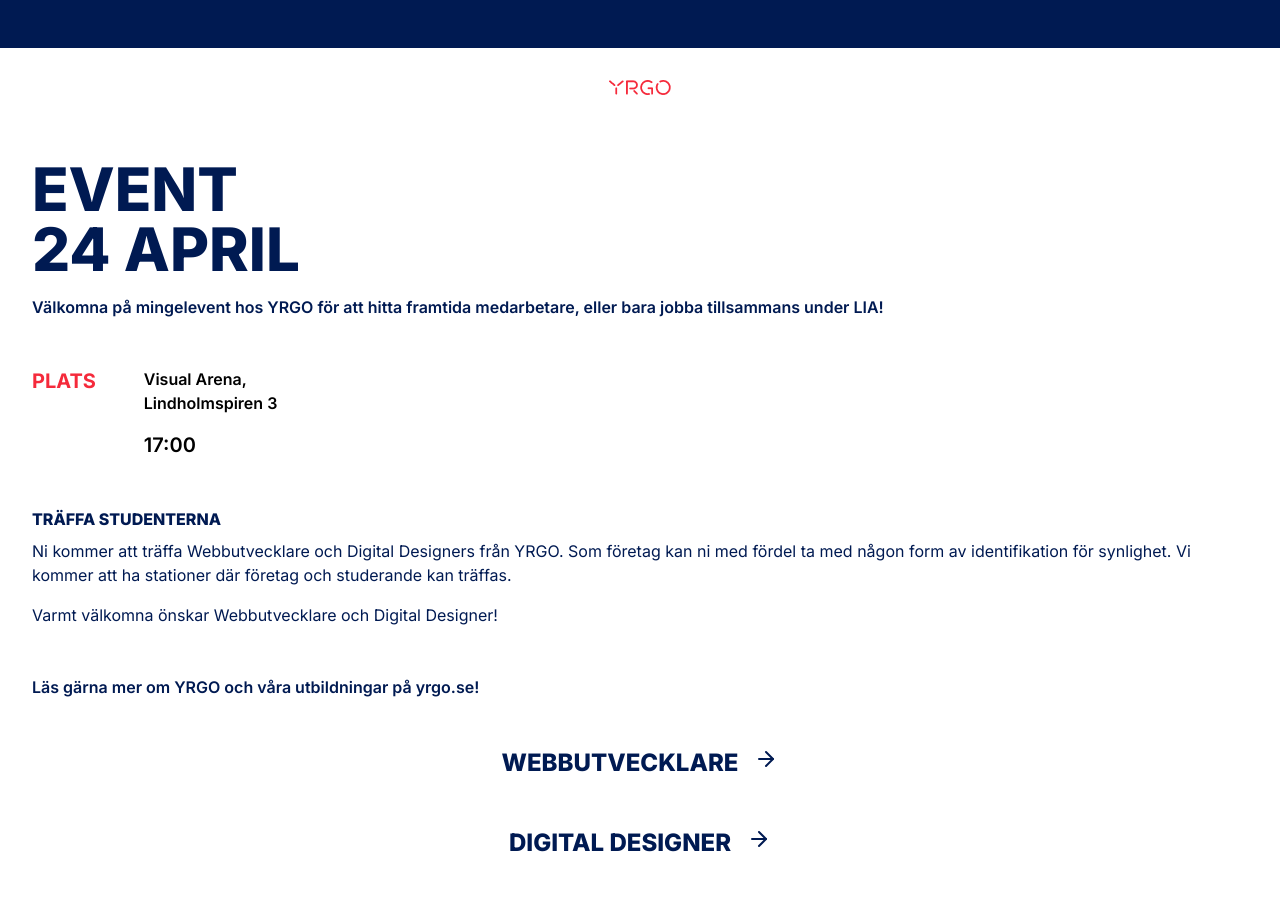
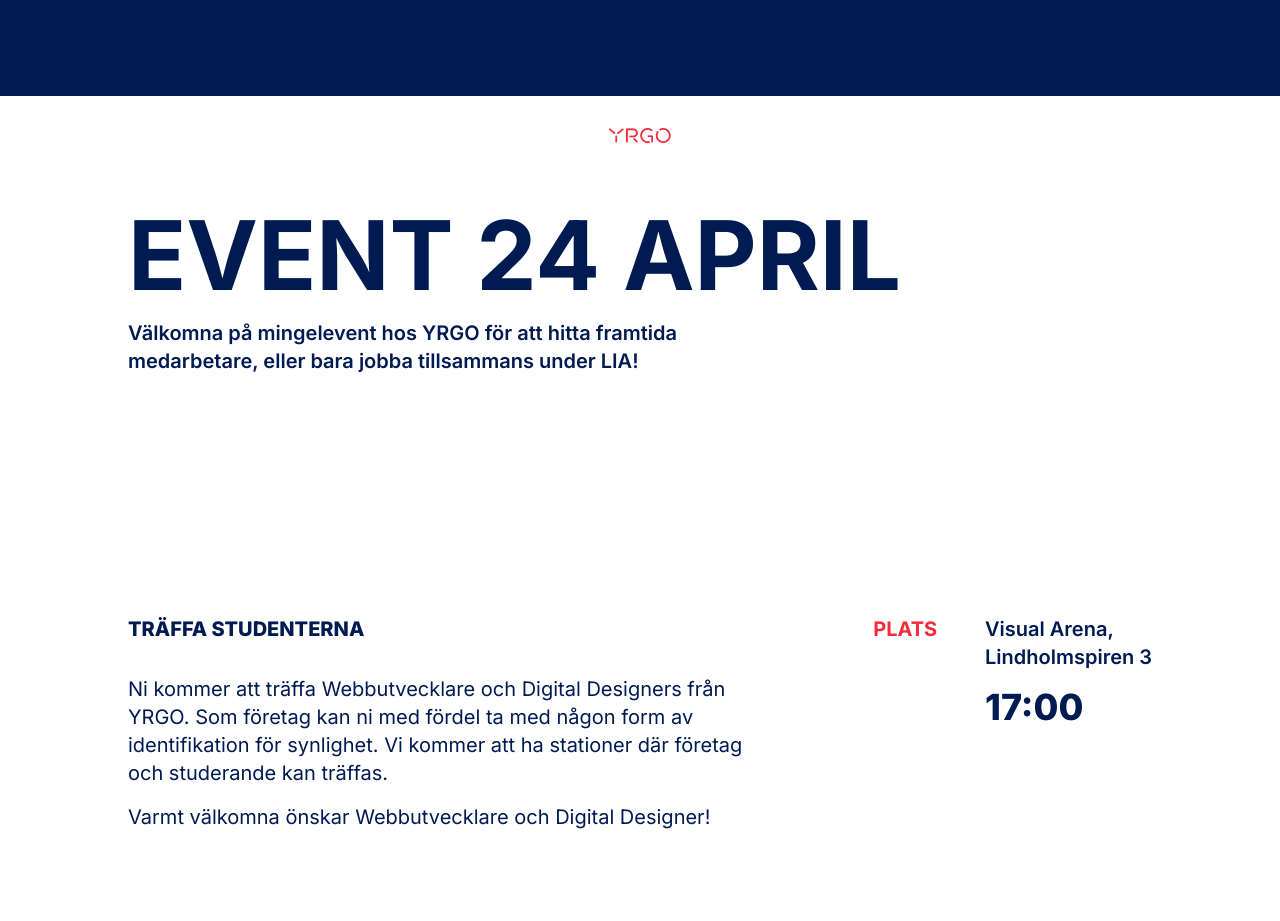
Before and after one commit to vojtechlevi/wu-dd-event, a React (Vite) app: page /event-info in a window 1280 px wide. Shown: the top 921 px of the page. Built offline with nearby package versions, Linux system fonts and the light colour scheme; no server answers; the HTML template or start-up script is replaced by a standard one.

Commit message:
add desktop view for SuccessModal and EventInfo

```diff
--- a/src/components/Modals/SuccessModal.jsx
+++ b/src/components/Modals/SuccessModal.jsx
@@ -6,19 +6,19 @@
   return (
     <>
       <div
-        className={`absolute left-0 top-0 z-10 flex h-full w-full items-center justify-center bg-black/20 backdrop-blur-sm `}
+        className={`absolute left-0 top-0 z-10 flex h-full w-full items-center justify-center bg-black/20 backdrop-blur-sm`}
       >
         <div
-          className={`mx-4 mt-12 flex flex-col items-start justify-center gap-4 border-2 border-yrgo-blue bg-white p-6 text-white`}
+          className={`mx-4 mt-12 flex flex-col items-start justify-center gap-4 border-2 border-yrgo-blue bg-white p-6 text-white md:max-w-xl`}
         >
           <h1 className="text-6xl font-extrabold uppercase text-yrgo-blue ">
             Tack!
           </h1>
-          <p className="mb-4 mr-12 text-yrgo-blue">
+          <p className="mb-4 mr-12 text-yrgo-blue lg:text-xl">
             Dina uppgifter kommer nu finnas tillgängliga för våra studenter
             inför LIA-ansökningar 2024!
           </p>
-
+          <div className="lg:border-2 lg:border-yrgo-red">
             <ButtonTextCentered
               fullWidth={true}
               isLink={true}
@@ -31,6 +31,7 @@
             </ButtonTextCentered>
           </div>
         </div>
+      </div>
     </>
   );
 };
--- a/src/pages/EventInfo.jsx
+++ b/src/pages/EventInfo.jsx
@@ -8,50 +8,57 @@
   return (
     <main className=" w-full">
       <header>
-        <div className=" flex h-12 w-full items-center justify-center bg-yrgo-blue"></div>
+        <div className=" flex h-12 w-full items-center justify-center bg-yrgo-blue lg:h-24"></div>
         <img src={yrgologo} alt="Yrgo logo text" className="mx-auto mt-8" />
       </header>
 
-      <section className=" mx-8 py-16  ">
-        <h1 className="mb-4 text-6xl font-extrabold uppercase text-yrgo-blue">
-          event <br />
-          24 april
+      <section className=" mx-8 py-16 lg:mx-32  ">
+        <h1 className="mb-4 text-6xl font-extrabold uppercase text-yrgo-blue lg:text-8xl lg:font-bold">
+          event 24 april
         </h1>
 
-        <p className="mb-12 font-semibold text-yrgo-blue">
+        <p className="mb-12 max-w-xl font-semibold  text-yrgo-blue lg:mb-60 lg:text-xl">
           Välkomna på mingelevent hos YRGO för att hitta framtida medarbetare,
           eller bara jobba tillsammans under LIA!
         </p>
 
+        <div className="flex-row-reverse gap-32 lg:flex">
           <div className="mb-12 flex gap-12">
             <p className="text-xl font-bold uppercase text-yrgo-red">plats</p>
-          <div className="flex flex-col gap-4 font-semibold text-black">
+            <div className="flex w-max flex-col gap-4 font-semibold text-black lg:text-xl lg:text-yrgo-blue">
               <p>
                 Visual Arena, <br />
                 Lindholmspiren 3
               </p>
-            <p className="text-xl">17:00</p>
+              <p className="text-xl lg:text-4xl lg:font-extrabold lg:text-yrgo-blue">
+                17:00
+              </p>
             </div>
           </div>
 
-        <p className=" mb-2 font-extrabold uppercase text-yrgo-blue">
+          <div>
+            <p className=" mb-2 font-extrabold uppercase text-yrgo-blue lg:mb-8 lg:text-xl">
               träffa studenterna
             </p>
-
             <div className="mb-12 text-yrgo-blue">
-          <p className="mb-4">
-            Ni kommer att träffa Webbutvecklare och Digital Designers från YRGO.
-            Som företag kan ni med fördel ta med någon form av identifikation
-            för synlighet. Vi kommer att ha stationer där företag och studerande
-            kan träffas.
+              <p className="mb-4 lg:text-xl">
+                Ni kommer att träffa Webbutvecklare och Digital Designers från
+                YRGO. Som företag kan ni med fördel ta med någon form av
+                identifikation för synlighet. Vi kommer att ha stationer där
+                företag och studerande kan träffas.
               </p>
-          <p>Varmt välkomna önskar Webbutvecklare och Digital Designer!</p>
+              <p className="lg:mb-32 lg:text-xl">
+                Varmt välkomna önskar Webbutvecklare och Digital Designer!
+              </p>
             </div>
-        <p className="mb-8 font-semibold text-yrgo-blue">
+            <p className="mb-8  font-semibold text-yrgo-blue lg:mb-6 lg:text-xl lg:font-medium">
               Läs gärna mer om YRGO och våra utbildningar på yrgo.se!
             </p>
+          </div>
+        </div>
 
-        <div className="mb-12 flex flex-col gap-4">
+        <div className="mb-12 flex flex-col gap-4 lg:max-w-sm lg:items-start lg:gap-6">
+          <div className="w-full border-yrgo-blue lg:border-2">
             <ButtonTextCentered
               color="blue"
               fullWidth={true}
@@ -63,6 +70,8 @@
                 <ArrowRight />
               </div>
             </ButtonTextCentered>
+          </div>
+          <div className="w-full border-yrgo-blue lg:border-2">
             <ButtonTextCentered
               color="blue"
               fullWidth={true}
@@ -75,8 +84,9 @@
               </div>
             </ButtonTextCentered>
           </div>
+        </div>
 
-        <h2 className="text-center  text-3xl font-extrabold uppercase text-yrgo-red">
+        <h2 className="text-center text-3xl font-extrabold uppercase text-yrgo-red lg:mt-64 lg:text-5xl">
           Välkommna!
         </h2>
       </section>
```
Lines whose indentation alone changed are shown as unchanged.
